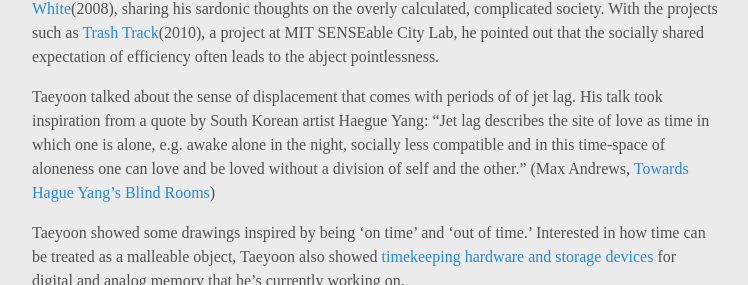
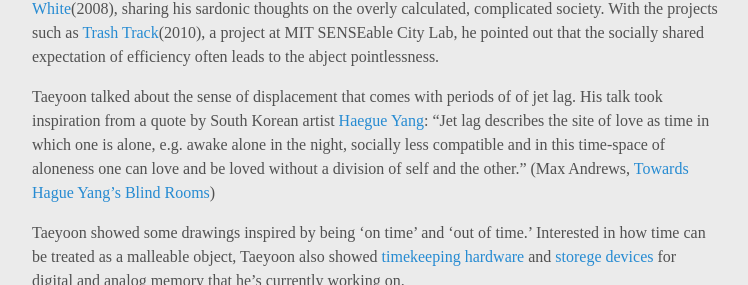
Before and after one commit to isopt/isopt.github.io, a Jekyll site: the page built from _posts/2014-09-13-TimekeeperInventionClubReport.markdown, in a window 1280 px wide and 900 px high, scrolled down 625 px, cut to the strip 172-457 px from the top of the window. Shown: the whole strip, without its empty margins (264-1012 px from the left). Built offline with Jekyll 4.4.1, drawn with Linux system fonts in a browser that asks for light colours; Markdown is read by kramdown in place of the engine named in the settings.

```diff
--- a/_posts/2014-09-13-TimekeeperInventionClubReport.markdown
+++ b/_posts/2014-09-13-TimekeeperInventionClubReport.markdown
@@ -13,9 +13,9 @@ Taeyoon Choi and E Roon Kang held a Timekeeper Invention Club Workshop in Art +
 
 E Roon talked about some of his personal works, including [Manual:The Manual](http://eroonkang.com/projects/manual-the-manual/)(2009), [Additive White](http://eroonkang.com/projects/study-additive-white/)(2008), sharing his sardonic thoughts on the overly calculated, complicated society. With the projects such as [Trash Track](http://eroonkang.com/projects/trash-track/)(2010), a project at MIT SENSEable City Lab, he pointed out that the socially shared expectation of efficiency often leads to the abject pointlessness.
 
-Taeyoon talked about the sense of displacement that comes with periods of of jet lag. His talk took inspiration from a quote by South Korean artist Haegue Yang: “Jet lag describes the site of love as time in which one is alone, e.g. awake alone in the night, socially less compatible and in this time-space of aloneness one can love and be loved without a division of self and the other.” (Max Andrews, <a href="http://www.lttds.org/assets/Andrews-HaegueYang-ENGL.pdf"> Towards Hague Yang's Blind Rooms</a>)
+Taeyoon talked about the sense of displacement that comes with periods of of jet lag. His talk took inspiration from a quote by South Korean artist [Haegue Yang](http://www.heikejung.de/list_of_works.html): “Jet lag describes the site of love as time in which one is alone, e.g. awake alone in the night, socially less compatible and in this time-space of aloneness one can love and be loved without a division of self and the other.” (Max Andrews, <a href="http://www.lttds.org/assets/Andrews-HaegueYang-ENGL.pdf"> Towards Hague Yang's Blind Rooms</a>)
 
-Taeyoon showed some drawings inspired by being 'on time' and 'out of time.' Interested in how time can be treated as a malleable object, Taeyoon also showed [timekeeping hardware and storage devices](https://speakerdeck.com/tchoi8/timekeeper-invention-club) for digital and analog memory that he's currently working on.
+Taeyoon showed some drawings inspired by being 'on time' and 'out of time.' Interested in how time can be treated as a malleable object, Taeyoon also showed [timekeeping hardware](https://speakerdeck.com/tchoi8/timekeeper-invention-club) and [storege devices](http://taeyoonchoi.com/2013/04/storage-to-memory/) for digital and analog memory that he's currently working on.
 
 ![](https://farm6.staticflickr.com/5583/15132949902_3f3c1a1881_z.jpg)
 
```
